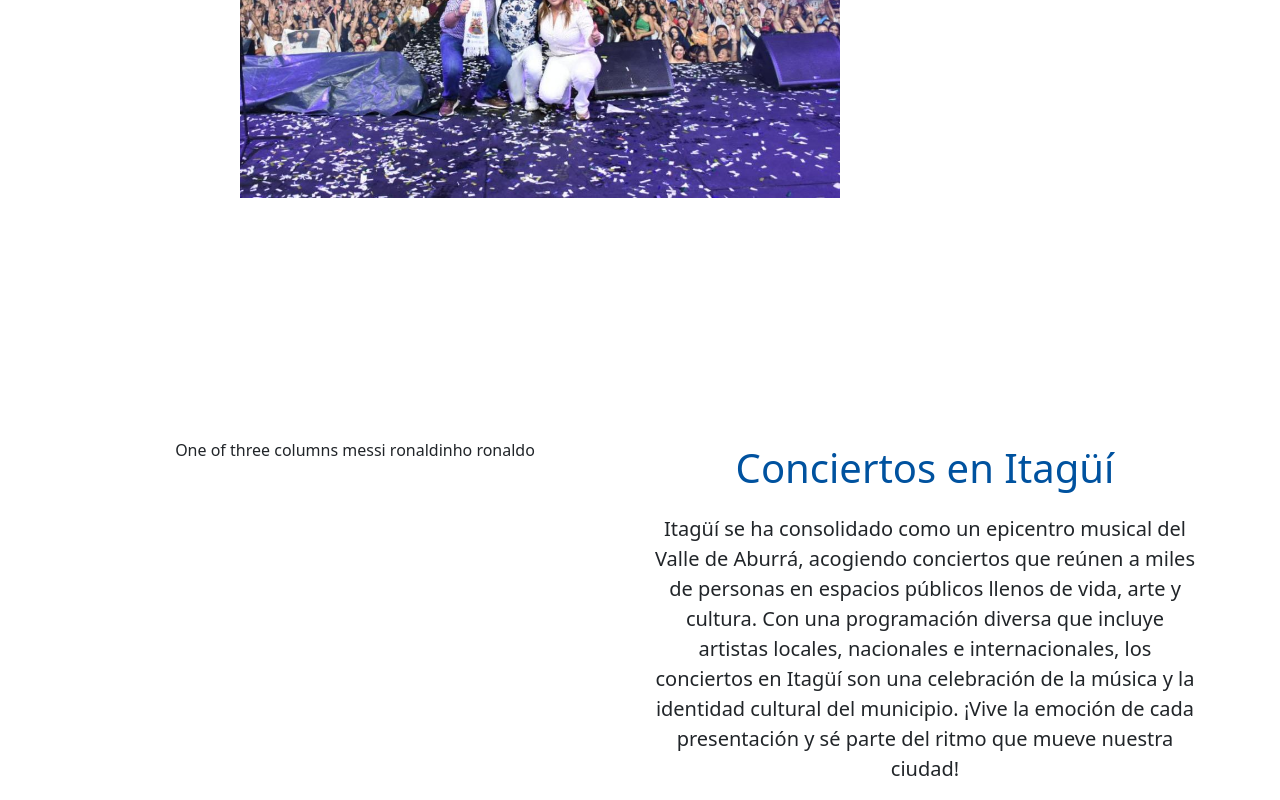
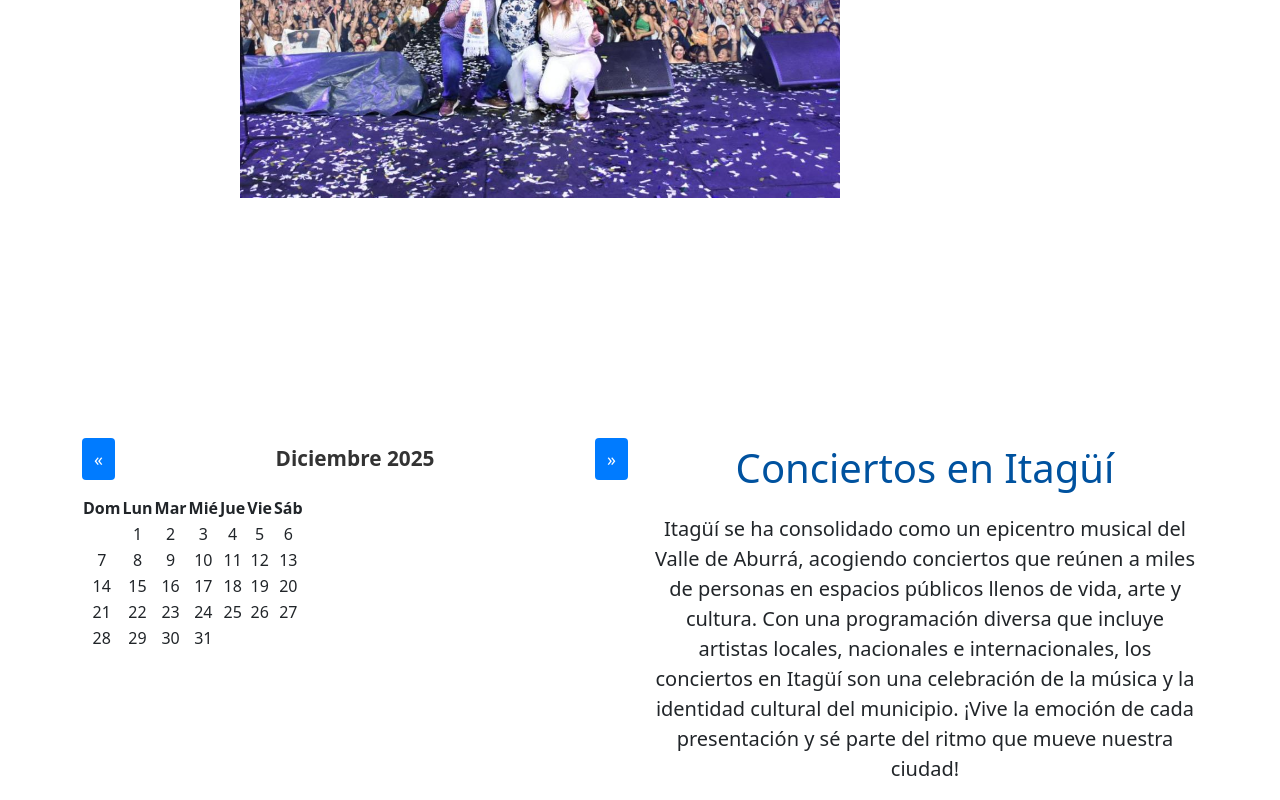
Before and after one commit to barrygon104/Mi-plan-Itagui, a plain HTML site: page Eventos.html in a window 1280 px wide. Shown: the part 645-1445 px from the top of the page. Drawn offline with nearby package versions, Linux system fonts and the light colour scheme.

Commit message:
el diablo

```diff
--- a/Eventos.html
+++ b/Eventos.html
@@ -109,6 +109,45 @@
  margin: 0x auto;
 }
 
+/* Añadir al inicio de estilos.css */
+.navegacion {
+    display: flex;
+    justify-content: space-between;
+    align-items: center;
+    margin-bottom: 15px;
+}
+
+.navegacion button {
+    background: #007bff;
+    color: white;
+    border: none;
+    padding: 8px 12px;
+    border-radius: 4px;
+    cursor: pointer;
+    font-size: 1.1em;
+}
+
+#mes-actual {
+    font-size: 1.3em;
+    font-weight: bold;
+    color: #333;
+}
+
+/* Para las celdas que no tienen día del mes */
+.dia-vacio {
+    background-color: transparent !important;
+    cursor: default !important;
+}
+/* estilos.css */
+
+.dia-marcado {
+    background-color: #f8d7da; /* Un color suave, por ejemplo, rojo claro */
+    color: #721c24;
+    font-weight: bold;
+    border: 2px solid #f5c6cb;
+    border-radius: 50%;
+}
+
   </style>
 </head>
 
@@ -158,7 +197,30 @@
 <div class="container text-center">
   <div class="row align-items-start">
     <div class="col">
-      One of three columns messi ronaldinho ronaldo
+   <div class="calendario">
+    <div class="navegacion">
+        <button id="prev-mes">«</button>
+        <span id="mes-actual"></span> <button id="next-mes">»</button>
+    </div>
+
+    <table>
+        <thead>
+            <tr>
+                <th>Dom</th>
+                <th>Lun</th>
+                <th>Mar</th>
+                <th>Mié</th>
+                <th>Jue</th>
+                <th>Vie</th>
+                <th>Sáb</th>
+            </tr>
+        </thead>
+        <tbody id="cuerpo-dias">
+        </tbody>
+    </table>
+</div>
+
+<script src="script.js"></script>
     </div>
     <div class="col">
       <p class="fs-1" style="color: #00529F;">Conciertos en Itagüí</p>
@@ -171,6 +233,7 @@
       <script src="https://cdn.jsdelivr.net/npm/bootstrap@5.3.8/dist/js/bootstrap.bundle.min.js"
         integrity="sha384-FKyoEForCGlyvwx9Hj09JcYn3nv7wiPVlz7YYwJrWVcXK/BmnVDxM+D2scQbITxI"
         crossorigin="anonymous"></script>
+
 </body>
 
 </html>
--- /dev/null
+++ b/script.js
@@ -0,0 +1,100 @@
+// script.js
+
+// 1. Inicialización de Variables
+const cuerpoDias = document.getElementById('cuerpo-dias');
+const mesActualSpan = document.getElementById('mes-actual');
+const prevBtn = document.getElementById('prev-mes');
+const nextBtn = document.getElementById('next-mes');
+
+const nombresMeses = [
+    "Enero", "Febrero", "Marzo", "Abril", "Mayo", "Junio",
+    "Julio", "Agosto", "Septiembre", "Octubre", "Noviembre", "Diciembre"
+];
+
+// Usamos una variable Date que actualizaremos al navegar entre meses
+let fechaActual = new Date();
+let mesMostrado = fechaActual.getMonth();
+let anioMostrado = fechaActual.getFullYear();
+
+
+// 2. Función Principal para Renderizar el Calendario
+function renderizarCalendario() {
+    // 2.1. Limpiar el contenido anterior
+    cuerpoDias.innerHTML = '';
+
+    // 2.2. Mostrar el mes y año en el encabezado
+    mesActualSpan.textContent = `${nombresMeses[mesMostrado]} ${anioMostrado}`;
+
+    // 2.3. Obtener el primer día del mes
+    // El '0' en el día devuelve el último día del mes anterior (para calcular el total de días)
+    const primerDiaMes = new Date(anioMostrado, mesMostrado, 1);
+
+    // getDay() devuelve el día de la semana (0=domingo, 1=lunes, etc.)
+    const diaInicio = primerDiaMes.getDay();
+
+    // 2.4. Obtener el último día del mes (usando el día 0 del mes siguiente)
+    const ultimoDiaMes = new Date(anioMostrado, mesMostrado + 1, 0).getDate();
+
+    let diaContador = 1;
+    let fila;
+
+    // 2.5. Crear las filas (semanas)
+    // El bucle for itera hasta 6 veces (máximo de semanas que puede tener un mes)
+    for (let i = 0; i < 6; i++) {
+        fila = document.createElement('tr');
+
+        // 2.6. Crear las celdas (días)
+        for (let j = 0; j < 7; j++) {
+            const celda = document.createElement('td');
+
+            if (i === 0 && j < diaInicio) {
+                // Rellenar con celdas vacías antes del primer día del mes
+                celda.textContent = '';
+                celda.classList.add('dia-vacio');
+            } else if (diaContador <= ultimoDiaMes) {
+                // Rellenar con los días del mes
+                celda.textContent = diaContador;
+                const DIA_A_MARCAR = 16/12/2025;
+
+                // 2.7. Resaltar el día de HOY
+                if (diaContador === fechaActual.getDate() && mesMostrado === fechaActual.getMonth() && anioMostrado === fechaActual.getFullYear()) {
+                    celda.classList.add('hoy');
+                }
+                diaContador++;
+            } else {
+                // Dejar celdas vacías después del último día del mes
+                celda.textContent = '';
+                celda.classList.add('dia-vacio');
+            }
+            fila.appendChild(celda);
+        }
+        cuerpoDias.appendChild(fila);
+
+        // Si ya terminamos de contar los días, salimos del bucle de semanas
+        if (diaContador > ultimoDiaMes) {
+            break;
+        }
+    }
+}
+
+// 3. Funcionalidad de Navegación (Botones)
+prevBtn.addEventListener('click', () => {
+    mesMostrado--;
+    if (mesMostrado < 0) {
+        mesMostrado = 11; // Diciembre
+        anioMostrado--;
+    }
+    renderizarCalendario();
+});
+
+nextBtn.addEventListener('click', () => {
+    mesMostrado++;
+    if (mesMostrado > 11) {
+        mesMostrado = 0; // Enero
+        anioMostrado++;
+    }
+    renderizarCalendario();
+});
+
+// 4. Llamar a la función para cargar el calendario al inicio
+renderizarCalendario();
```
Also changed, not shown: Index.html (+29 -0 lines), logo alcaldia.png (added), 1 other file.
